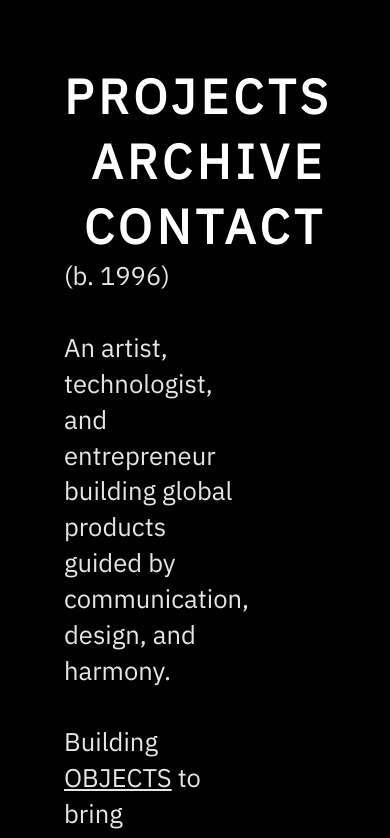
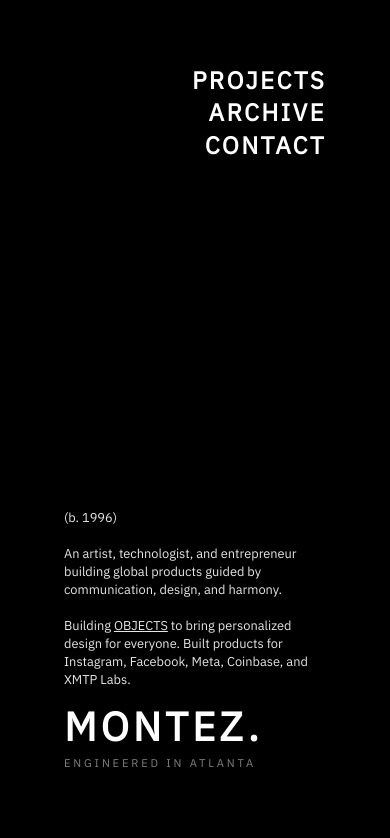
Before and after one commit to m-005/personal_website, a SvelteKit app: page / in a window 390 px wide. Shown: the top 838 px of the page. Built offline with nearby package versions, Linux system fonts and the light colour scheme.

Commit message:
Fixed responsiveness of text

```diff
--- a/src/routes/+layout.svelte
+++ b/src/routes/+layout.svelte
@@ -48,10 +48,10 @@
 		display: flex;
 		flex-direction: column;
 		justify-content: flex-end;
-		max-width: 70%;
 		flex-grow: 1;
 
-		@media screen {
+		@media screen and (min-width: 768px) {
+			max-width: 70%;
 		}
 	}
 </style>
--- a/src/routes/Footer.svelte
+++ b/src/routes/Footer.svelte
@@ -1,6 +1 @@
-<footer>
-	<h3>{' Engineered in Atlanta'.toUpperCase()}</h3>
-</footer>
-
-<style>
-</style>
+<h3>{' Engineered in Atlanta'.toUpperCase()}</h3>
--- a/src/routes/Home.svelte
+++ b/src/routes/Home.svelte
@@ -4,7 +4,3 @@
 </script>
 
 <h1><a href="/">{home.toUpperCase()}</a></h1>
-
-<style>
-
-</style>
--- a/src/routes/style.css
+++ b/src/routes/style.css
@@ -2,15 +2,15 @@
 
 :root {
 	--default-padding: 4rem;
-	--mobile-padding-offset: .7;
+	--mobile-padding-offset: 0.7;
 
-	--fs-small:1.6rem;
-	--fs-medium:3rem;
-	--fs-large: clamp(3rem, 12vw + 1rem, 5rem);
+	--fs-small: clamp(.8rem, 3vw, 1.6rem);
+	--fs-medium: clamp(1.5rem, 3vw, 3rem);
+	--fs-large: clamp(2.5rem, 3vw, 5rem);
 }
 
 body {
-	margin:0;
+	margin: 0;
 	background-size: 100vw 100vh;
 	background-color: black;
 }
@@ -19,7 +19,7 @@ bodycopy {
 	font-size: var(--fs-small);
 	font-weight: 400;
 	color: rgba(255, 255, 255, 0.9);
-	font-family: "IBM Plex Sans";
+	font-family: 'IBM Plex Sans';
 	font-style: normal;
 	line-height: 1.4;
 	letter-spacing: 0;
@@ -32,9 +32,8 @@ bodycopy a {
 	text-decoration: none;
 }
 
-
 h1 {
-	font-family: "IBM Plex Sans";
+	font-family: 'IBM Plex Sans';
 	font-style: normal;
 	font-weight: 700;
 	margin: 0;
@@ -50,9 +49,8 @@ h1 a {
 	color: #ffffff;
 }
 
-
 h2 {
-	font-family: "IBM Plex Sans";
+	font-family: 'IBM Plex Sans';
 	font-style: normal;
 	font-weight: 600;
 	margin: 0;
@@ -67,7 +65,6 @@ h2 a {
 	color: #ffffff;
 	text-decoration: none;
 }
-
 
 h3 {
 	font-size: 0.7rem;
```
Lines whose indentation alone changed are shown as unchanged.
